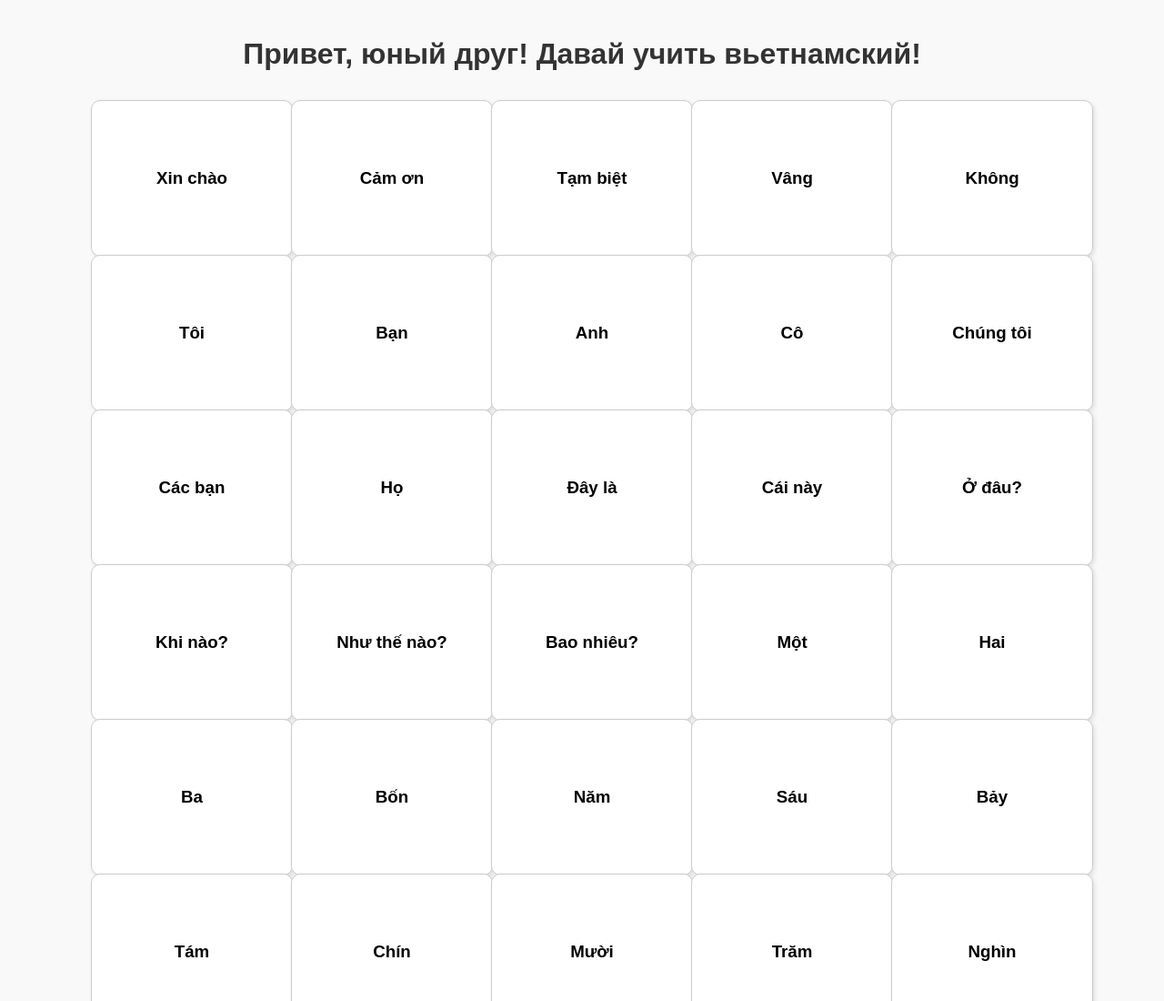
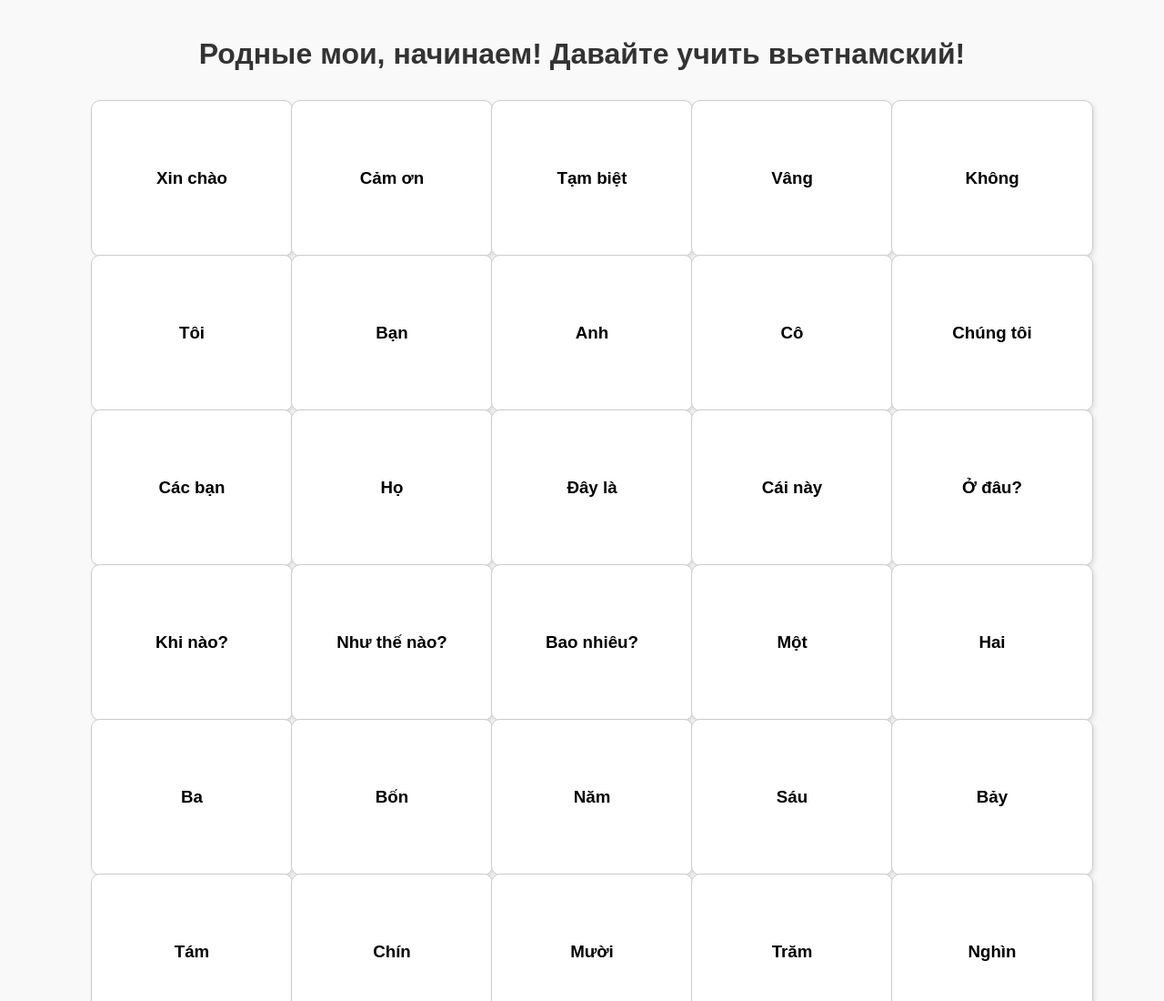
Before and after one commit to stalprofilradugniy/vietnam, a plain HTML site: page index.html in a window 1280 px wide. Shown: the top 1100 px of the page at 91% size. Drawn offline with Linux system fonts and the light colour scheme.

Commit message:
Update index.html

```diff
--- a/index.html
+++ b/index.html
@@ -3,13 +3,13 @@
 <head>
     <meta charset="UTF-8">
     <meta name="viewport" content="width=device-width, initial-scale=1.0">
-    <meta name="description" content="Учим вьетнамский язык с помощью карточек">
+    <meta name="description" content="Деловеровы учат вьетнамский язык с помощью карточек :)">
     <meta name="keywords" content="вьетнамский, язык, карточки, обучение">
     <title>Учим вьетнамский!</title>
     <link rel="stylesheet" href="styles.css">
 </head>
 <body>
-    <h1>Привет, юный друг! Давай учить вьетнамский!</h1>
+    <h1>Родные мои, начинаем! Давайте учить вьетнамский!</h1>
     <div id="cards"></div>
     <script src="script.js"></script>
 </body>
```
